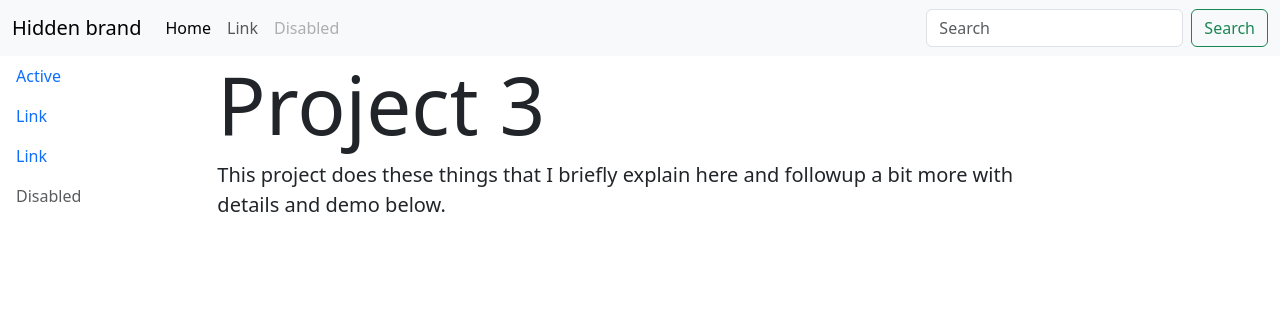
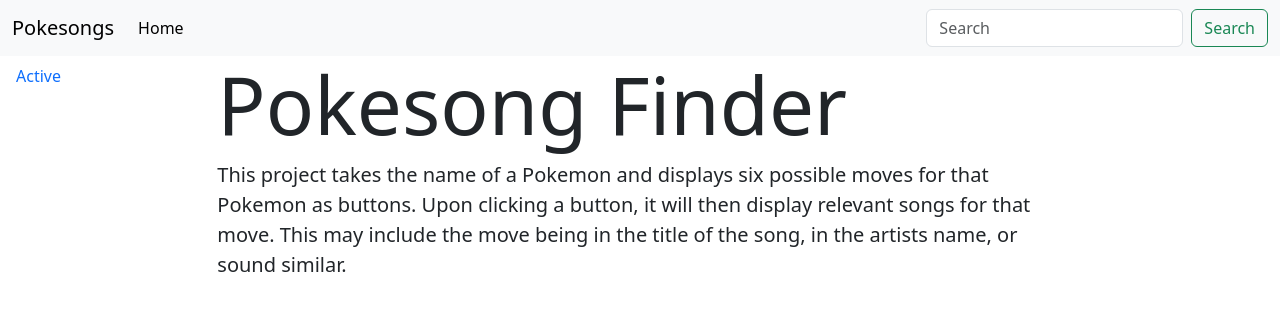
Before and after one commit to cdunn2/Combining-APIs-Website, a plain HTML site: page index.html in a window 1280 px wide. Drawn offline with nearby package versions, Linux system fonts and the light colour scheme.

Commit message:
Update index.html
Cleaning up the homepage a little bit and making it more relevant to our project.

```diff
--- a/index.html
+++ b/index.html
@@ -21,16 +21,10 @@
         <span class="navbar-toggler-icon"></span>
       </button>
       <div class="collapse navbar-collapse" id="navbarTogglerDemo01">
-        <a class="navbar-brand" href="#">Hidden brand</a>
+        <a class="navbar-brand" href="#">Pokesongs</a>
         <ul class="navbar-nav me-auto mb-2 mb-lg-0">
           <li class="nav-item">
             <a class="nav-link active" aria-current="page" href="#">Home</a>
-          </li>
-          <li class="nav-item">
-            <a class="nav-link" href="#">Link</a>
-          </li>
-          <li class="nav-item">
-            <a class="nav-link disabled">Disabled</a>
           </li>
         </ul>
         <form class="d-flex" role="search" id="top-search">
@@ -46,21 +40,13 @@
         <li class="nav-item">
           <a class="nav-link active" aria-current="page" href="#">Active</a>
         </li>
-        <li class="nav-item">
-          <a class="nav-link" href="#">Link</a>
-        </li>
-        <li class="nav-item">
-          <a class="nav-link" href="#">Link</a>
-        </li>
-        <li class="nav-item">
-          <a class="nav-link disabled">Disabled</a>
-        </li>
       </ul>
     </nav>
     <main class="col">
-      <h1 class="display-1">Project 3</h1>
-      <p class="lead">This project does these things that I briefly explain here and followup a bit more with details
-        and demo below.
+      <h1 class="display-1">Pokesong Finder</h1>
+      <p class="lead">This project takes the name of a Pokemon and displays six possible moves for that Pokemon as buttons.
+        Upon clicking a button, it will then display relevant songs for that move. This may include the move being in the title of
+        the song, in the artists name, or sound similar.
       </p>
       <ul id="player-results">
       </ul>
```
